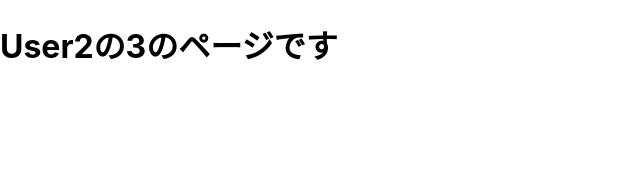
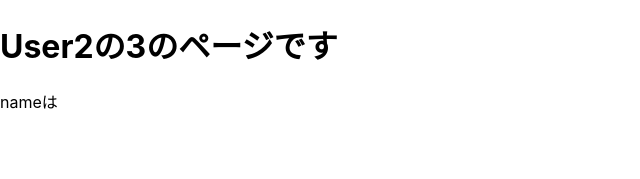
Before and after one commit to c5apple/hello-nextjs, a Next.js app in the folder my-app/: page /user/2/3 in a window 1280 px wide. Shown: the top 179 px of the page, without its empty margins (0-640 px from the left). Built offline with nearby package versions, Linux system fonts and the light colour scheme.

Commit message:
クエリパラメータ

```diff
--- a/my-app/pages/index.tsx
+++ b/my-app/pages/index.tsx
@@ -94,7 +94,10 @@ export default function Home() {
           </Link>
 
           <Link
-            href="/user/2/3"
+            href={{
+              pathname: '/user/2/3',
+              query: { name: '名前' },
+            }}
             className={styles.card}
           >
             <h2>Dynamic Routing &rarr;</h2>
--- a/my-app/pages/user/[id]/[uid].tsx
+++ b/my-app/pages/user/[id]/[uid].tsx
@@ -1,12 +1,14 @@
 import { useRouter } from "next/router";
 export default function User() {
   const router = useRouter();
+  const { id, uid, name } = router.query;
 
   console.log(router.query);
 
   return (
     <div>
-      <h1>User{router.query.id}の{router.query.uid}のページです</h1>
+      <h1>User{id}の{uid}のページです</h1>
+      <p>nameは{name}</p>
     </div>
   )
 }
```
